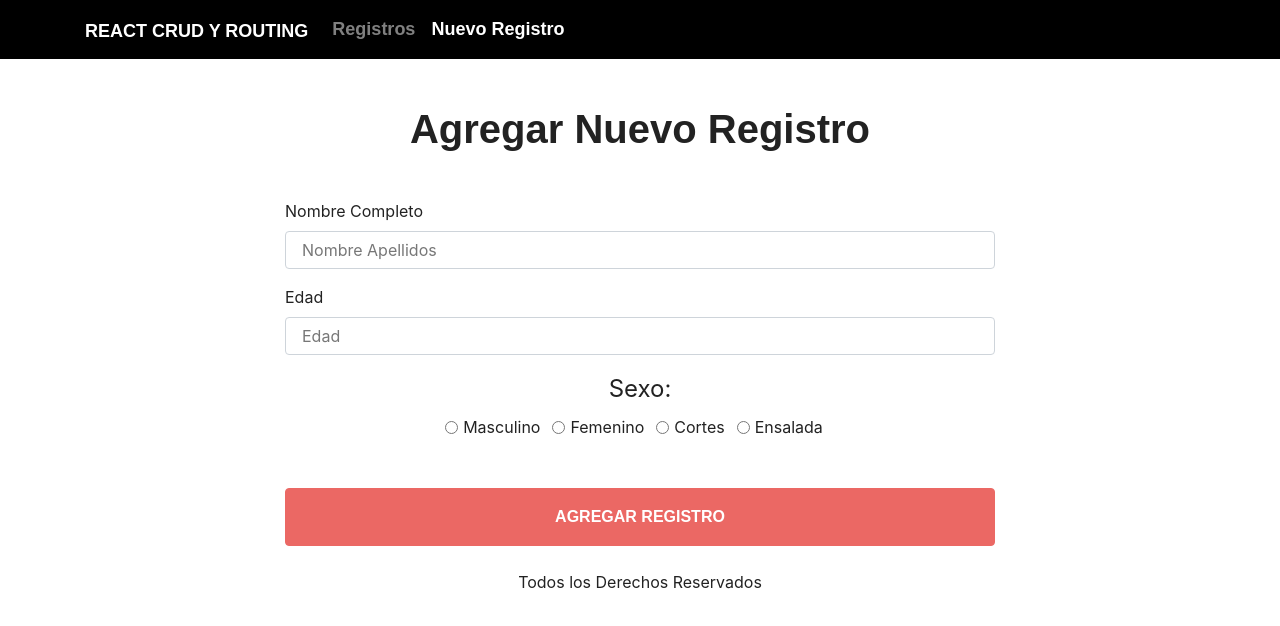
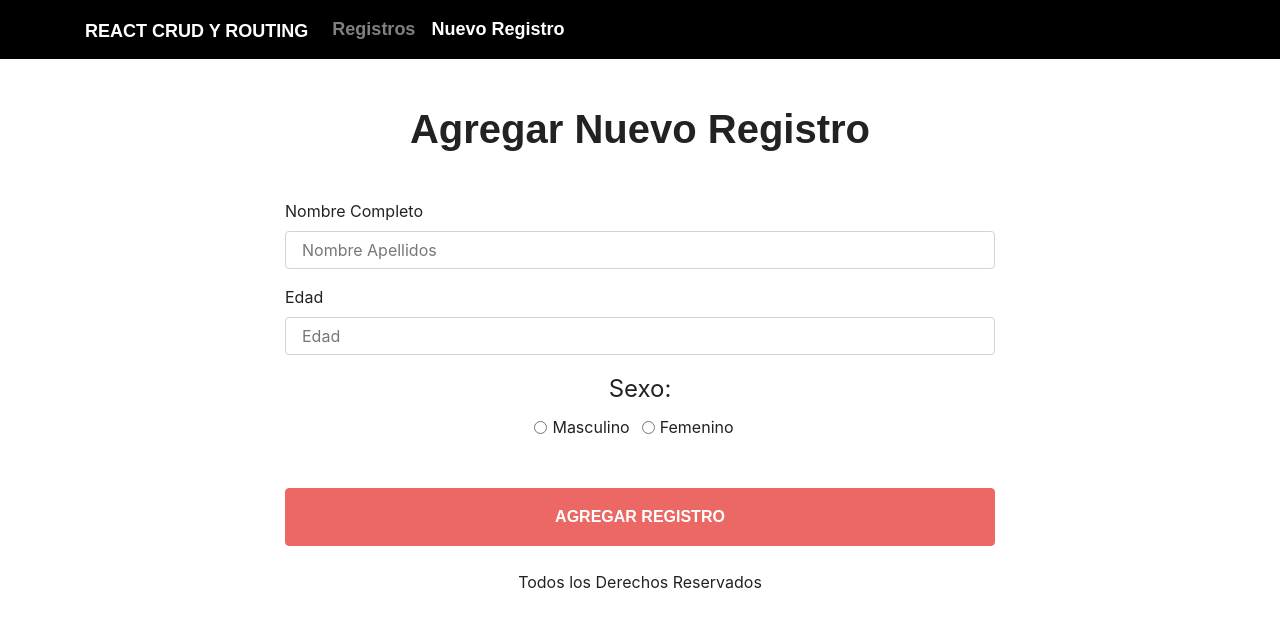
Before and after one commit to NormaAr/CrudRouter, a React (Create React App) app: page /nuevo-producto in a window 1280 px wide. Shown: the top 626 px of the page. Built offline with nearby package versions, Linux system fonts and the light colour scheme; no server answers; a web font is replaced by a local one; what @react-pdf/renderer would draw is missing.

Commit message:
numeroten

```diff
--- a/src/Components/AgregarProducto.js
+++ b/src/Components/AgregarProducto.js
@@ -43,6 +43,7 @@ function AgregarProducto({history, guardarRecargarProductos}){
                         'El registro se creo correctamente!',
                         'success'
                       )
+                      const resultado = await axios.get('https://prueba-ap.herokuapp.com/restaurant');
                 }
 
             }catch(error){
@@ -116,29 +117,6 @@ function AgregarProducto({history, guardarRecargarProductos}){
                         Femenino
                     </label>
                 </div>
-                <div className="form-check form-check-inline">
-                    <input
-                        className="form-check-input"
-                        type="radio"
-                        name="categoria"
-                        value="cortes"
-                        onChange={leerValorRadio}
-                    />
-                    <label className="form-check-label">
-                        Cortes
-                    </label>
-                </div>
-                <div className="form-check form-check-inline">
-                    <input
-                        className="form-check-input"
-                        type="radio"
-                        name="categoria"
-                        value="ensalada"
-                        onChange={leerValorRadio}
-                    />
-                    <label className="form-check-label">
-                        Ensalada                    </label>
-                </div>
                 </div>
 
                 <input type="submit" className="font-weight-bold text-uppercase mt-5 btn btn-primary btn-block py-3" value="Agregar Registro" />
--- a/src/Components/ProductoLista.js
+++ b/src/Components/ProductoLista.js
@@ -71,7 +71,7 @@ function ProductoLista({ producto, guardarRecargarProductos }) {
     >
       <p>
         {producto.nombrePlatillo}{" "}
-        <span className="font-weight-bold">Edad: {producto.precioPlatillo}</span>
+        <span className="font-weight-bold">Edad:{producto.precioPlatillo}</span>
       </p>
       <div>
         <Link
```
